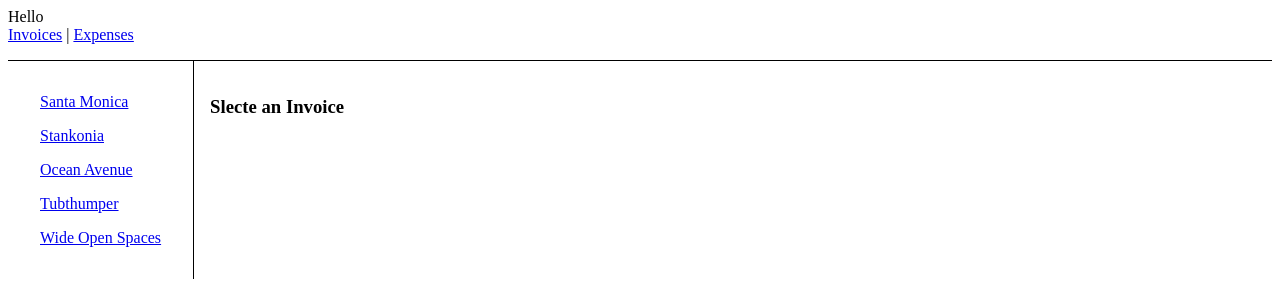
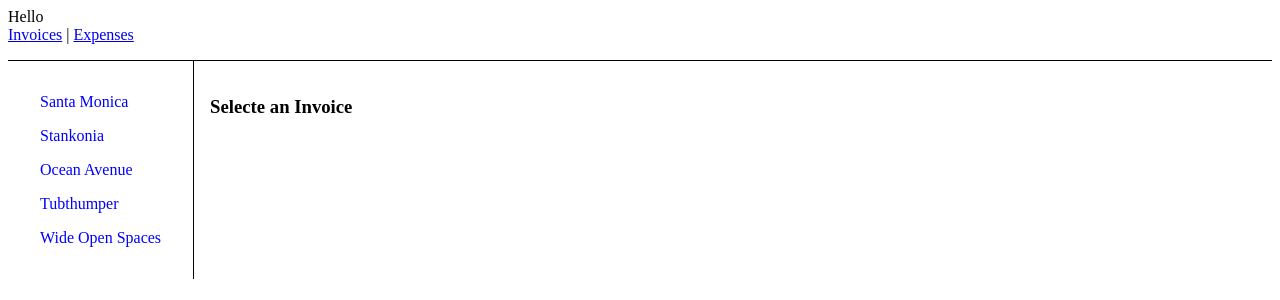
Before and after one commit to afshin4460/React-router-dom-with-reactapp.ir, a React (Create React App) app: page /invoices in a window 1280 px wide. Shown: the top 300 px of the page. Built offline with nearby package versions, Linux system fonts and the light colour scheme.

Commit message:
active link with external styles

```diff
--- /dev/null
+++ b/src/components/invoices.css
@@ -0,0 +1,13 @@
+.red {
+    color: red;
+}
+
+.blue {
+    color: blue;
+}
+
+.link {
+    display: block;
+    margin: 1rem;
+    text-decoration: none;
+}
--- a/src/components/invoices.jsx
+++ b/src/components/invoices.jsx
@@ -1,6 +1,7 @@
 import React from 'react';
 import {NavLink, Outlet} from 'react-router-dom';
 import {getInvoices} from '../data';
+import './invoices.css';
 
 function Invoices() {
     let invoices = getInvoices();
@@ -9,13 +10,9 @@ function Invoices() {
             <nav style={{borderRight: '1px solid', padding: '1rem'}}>
                 {
                     invoices.map(invoice => (
-                        <NavLink key={invoice.number} to={`/invoices/${invoice.number}`} style={({isActive}) => {
-                            return {
-                                display: 'block',
-                                margin: '1rem',
-                                color: isActive ? 'red' : ''
-                            }
-                        }}>
+                        <NavLink key={invoice.number} to={`/invoices/${invoice.number}`} className={
+                            ({isActive}) => isActive ? 'link red' : 'link blue'
+                        }>
                             { invoice.name }
                         </NavLink>
                     ))
--- a/src/index.js
+++ b/src/index.js
@@ -14,7 +14,7 @@ root.render(
         <Route path='invoices' element={<Invoices />}>
           <Route index element={
             <main style={{padding:'1rem'}}>
-              <h3>Slecte an Invoice</h3>
+              <h3>Selecte an Invoice</h3>
             </main>
           } />
           <Route path=':invoiceId' element={<Invoice />} />
```
